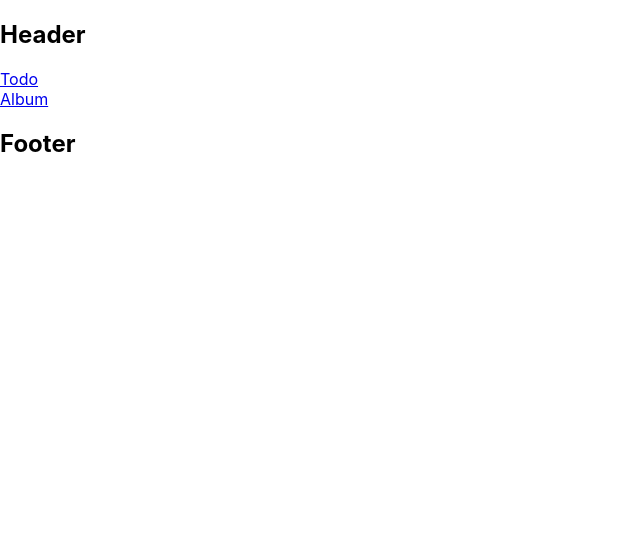
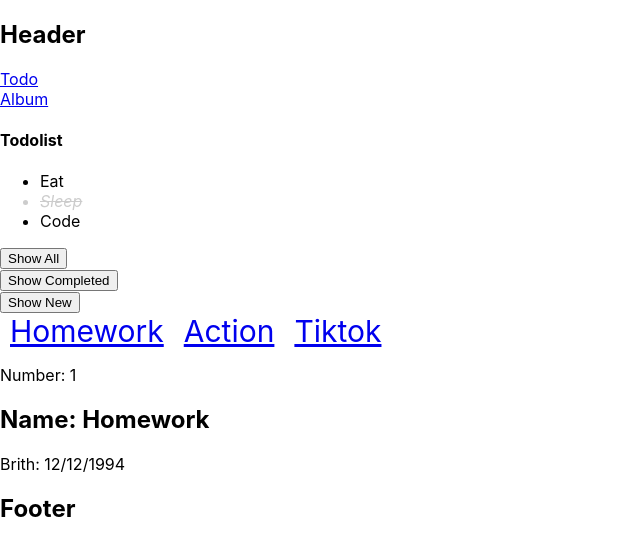
Before and after one commit to Thienlu99/LearnReact, a React (Create React App) app: page /todos/1 in a window 1280 px wide. Shown: the top 556 px of the page, without its empty margins (0-640 px from the left). Built offline with nearby package versions, Linux system fonts and the light colour scheme.

Commit message:
router-dom

```diff
--- a/src/App.js
+++ b/src/App.js
@@ -1,26 +1,9 @@
 
 // import './App.css';
-import { BrowserRouter,Link,Route,Routes } from 'react-router-dom';
-import Photo from './features/Photo';
-import Todo from './features/Todo';
 
 function App() {
   return (
     <div className="App">
-     <BrowserRouter>
-       <h2>Header</h2>
-       <Link to="/todos">Todo</Link>
-       <br />
-       <Link to="/album">Album</Link>
-
-       <Routes>
-       {/* <Route path='/' element={<Todo />} exact/> */}
-          <Route path='/todos' element={<Todo />} />
-          <Route path='/album' element={<Photo />}/>
-       </Routes>
-       <h2>Footer</h2>
-       </BrowserRouter>
-
     </div>
   );
 }
--- /dev/null
+++ b/src/features/Todo/component/Data/data.jsx
@@ -0,0 +1,22 @@
+let todos = [
+  {
+    id: 1,
+    name: "Homework",
+    data: "12/12/1994",
+  },
+  {
+    id: 2,
+    name: "Action",
+    data: "05/12/2000",
+  },
+  {
+    id: 3,
+    name: "Tiktok",
+    data: "06/12/1998",
+  },
+];
+//tìm param trùng khớp lấy dữ liệu kiểm tra bên ListTodo.jsx
+export function getTodos(id) {
+  return todos.find((todo) => todo.id === id);
+}
+export default todos;
--- /dev/null
+++ b/src/features/Todo/component/ListToDo/ListToDo.jsx
@@ -0,0 +1,22 @@
+import React from "react";
+import { Outlet, useParams } from "react-router";
+import { getTodos } from "../Data/data.jsx";
+
+function ListToDo(props) {
+  let params = useParams();
+  // console.log(params)
+  //parse qua không bị lỗi
+  let todo = getTodos(parseInt(params.todosid));
+  return (
+    <div>
+      {/* khớp với Route path= ":todosid"  file index*/}
+      {/* Todolist #{params.todosid} */}
+      <p>Number: {todo.id}</p>
+      <h2>Name: {todo.name}</h2>
+      <p>Brith: {todo.data}</p>
+      {/* <Outlet></Outlet> */}
+    </div>
+  );
+}
+
+export default ListToDo;
--- a/src/features/Todo/index.jsx
+++ b/src/features/Todo/index.jsx
@@ -1,6 +1,9 @@
-import React, { useState } from 'react';
-import ButonTodo from './component/ButtonTodo';
-import TodoList from './component/TodoList';
+import React, { useState } from "react";
+import { Outlet } from "react-router";
+import ButonTodo from "./component/ButtonTodo";
+import TodoList from "./component/TodoList";
+import todos from "./component/Data/data.jsx";
+import { Link } from "react-router-dom";
 
 // Todo.propTypes = {
 
@@ -9,70 +12,97 @@ import TodoList from './component/TodoList';
 function Todo(props) {
   const initTodoList = [
     {
-            id:1,
+      id: 1,
       title: "Eat",
       status: "new",
     },
     {
-            id:2,
+      id: 2,
       title: "Sleep",
       status: "completed",
     },
     {
-            id:3,
+      id: 3,
       title: "Code",
-            status:"new",
+      status: "new",
     },
-    ]
+  ];
+  //
+  // let data = [
+  //     {
+  //         id:1,
+  //         name: "Homework",
+
+  //     },
+  //     {
+  //         id:2,
+  //         name: "Action",
+
+  //     },{
+  //         id:3,
+  //         name: "Tiktok",
+
+  //     }
+  // ]
   const [todoList, setTodoList] = useState(initTodoList);
   const [fiterStatus, setfiterStatus] = useState("all");
 
-
-    const handleTodoClick = (todo,index) =>{
+  const handleTodoClick = (todo, index) => {
     // console.log(todo,index)
     //clone array new
     const newTodoList = [...todoList];
     //togle
-        const togleTodo =
-            {
+    const togleTodo = {
       ...newTodoList[index],
-            status : newTodoList[index].status === "new" ? "completed":"new",
-        }
+      status: newTodoList[index].status === "new" ? "completed" : "new",
+    };
     // console.log(newTodoList)
     // console.log(newTodoList[index]);
     // console.log(todo)
     newTodoList[index] = togleTodo;
     //update set
-        setTodoList( newTodoList);
-
-    }
+    setTodoList(newTodoList);
+  };
   //click button toggle
-    const handleButtonAllClick = (index) =>{
-        setfiterStatus("all")
-        console.log("1")
-    }
-    const handleButtonComClick = (index) =>{
-        setfiterStatus("completed")
-        console.log("2")
-
-    }
-    const handleButtonNewClick = (index) =>{
-        setfiterStatus("new")
-        console.log("3")
-
-    }
-    const renderFiter = todoList.filter( todo=>
-        fiterStatus ==="all" || fiterStatus === todo.status)
-    console.log(renderFiter)
+  const handleButtonAllClick = (index) => {
+    setfiterStatus("all");
+    console.log("1");
+  };
+  const handleButtonComClick = (index) => {
+    setfiterStatus("completed");
+    console.log("2");
+  };
+  const handleButtonNewClick = (index) => {
+    setfiterStatus("new");
+    console.log("3");
+  };
+  const renderFiter = todoList.filter(
+    (todo) => fiterStatus === "all" || fiterStatus === todo.status
+  );
+  // console.log(renderFiter);
 
   return (
     <div>
       <h4>Todolist</h4>
-            <TodoList  todoList1={renderFiter} onTodoClick = {handleTodoClick}/>
-            <ButonTodo buttonTodo="Show All" onButtonFun ={handleButtonAllClick}/>
-            <ButonTodo buttonTodo="Show Completed" onButtonFun ={handleButtonComClick}/>
-            <ButonTodo buttonTodo="Show New" onButtonFun ={handleButtonNewClick}/>
-
+      <TodoList todoList1={renderFiter} onTodoClick={handleTodoClick} />
+      <ButonTodo buttonTodo="Show All" onButtonFun={handleButtonAllClick} />
+      <ButonTodo
+        buttonTodo="Show Completed"
+        onButtonFun={handleButtonComClick}
+      />
+      <ButonTodo buttonTodo="Show New" onButtonFun={handleButtonNewClick} />
+      <div>
+        {todos.map((todo) => (
+          <Link
+            style={{ padding: "10px", fontSize: "30px" }}
+            to={`/todos/${todo.id}`}
+            key={todo.id}
+          >
+            {todo.name}
+          </Link>
+        ))}
+      </div>
+      <Outlet />
     </div>
   );
 }
--- a/src/index.js
+++ b/src/index.js
@@ -1,12 +1,37 @@
-import React from 'react';
-import ReactDOM from 'react-dom/client';
-import './index.css';
-import App from './App';
-import reportWebVitals from './reportWebVitals';
-const root = ReactDOM.createRoot(document.getElementById('root'));
+import React from "react";
+import ReactDOM from "react-dom/client";
+import "./index.css";
+import App from "./App";
+import reportWebVitals from "./reportWebVitals";
+import { BrowserRouter, Link, Route, Routes } from "react-router-dom";
+import Todo from "./features/Todo";
+import Photo from "./features/Photo";
+import ListToDo from "./features/Todo/component/ListToDo/ListToDo";
+const root = ReactDOM.createRoot(document.getElementById("root"));
 root.render(
   <React.StrictMode>
-    <App />
+    <BrowserRouter>
+      <h2>Header</h2>
+      <Link to="/todos">Todo</Link>
+      <br />
+      <Link to="/album">Album</Link>
+      <Routes>
+        <Route path="/" element={<App />}></Route>
+        <Route path="/todos" element={<Todo />}>
+          {/* <Route path=":todosid" element={<ListToDo />}
+            /> */}
+          <Route index element={<div>Mời bạn chọn TodoList</div>}></Route>
+          <Route path="/todos/:todosid" element={<ListToDo />} />
+        </Route>
+        {/* <Route path="/todos/:todosid" element={<ListToDo />} /> */}
+        <Route path="/album" element={<Photo />} />
+        <Route
+          path="*"
+          element={<div style={{ fontSize: "100px" }}>Not Found!!!!</div>}
+        />
+      </Routes>
+      <h2>Footer</h2>
+    </BrowserRouter>
   </React.StrictMode>
 );
 
```
Lines whose indentation alone changed are shown as unchanged.
